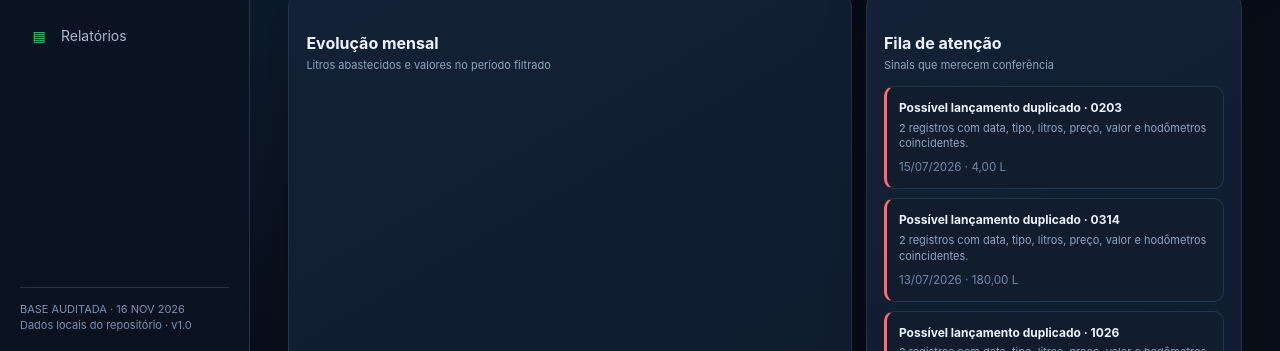
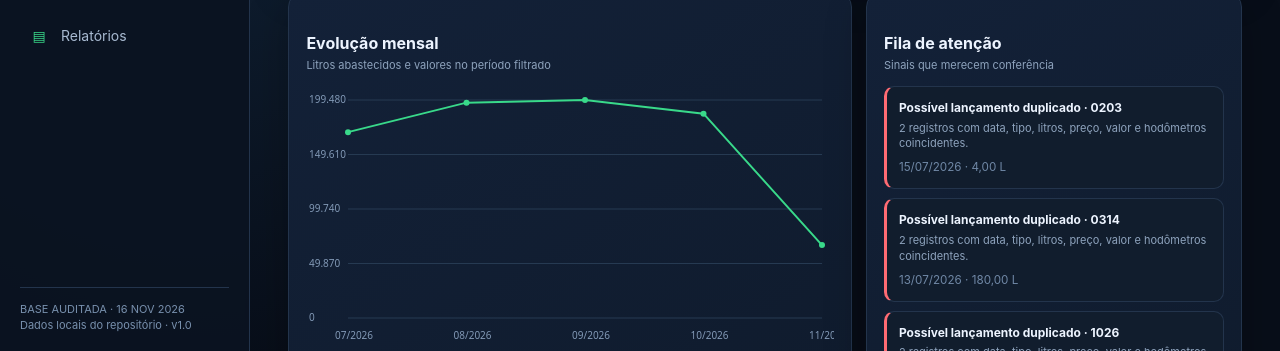
Before and after one commit to abastecimento-code/abacode, a plain HTML site: page painel-inteligencia.html in a window 1280 px wide. Shown: the part 448-799 px from the top of the page. Drawn offline with Linux system fonts and the light colour scheme.

Commit message:
Ativa graficos ao renderizar as telas de indicadores

```diff
--- a/painel-inteligencia.html
+++ b/painel-inteligencia.html
@@ -166,6 +166,8 @@ function render(){
  $('pageSub').textContent=state.selected?'Histórico, indicadores e registros rastreáveis.':titles[page][1];
  let html=state.selected?renderVehicleDetail(state.selected,ev):({overview:renderOverview,vehicles:renderVehicles,transactions:renderTransactions,consumption:renderConsumption,investigation:renderInvestigation,flow:renderFlow,reports:renderReports}[page])(ev);
  $('content').innerHTML=html;
+ if(!state.selected&&page==='overview'){const m=monthly(ev).slice(-6);chartLine('monthChart',[{labels:m.map(x=>x.label),values:m.map(x=>x.liters),color:'#39d98a'}]);}
+ if(!state.selected&&page==='consumption'){const m=monthly(ev).slice(-8);bars('consChart',m.map(x=>({label:x.label,value:x.liters,display:number(x.liters,0)+' L'})));}
  document.querySelectorAll('[data-vehicle]').forEach(el=>el.addEventListener('click',()=>{state.selected=el.dataset.vehicle;render();}));
  const back=$('backVehicles');if(back)back.onclick=()=>{state.selected=null;state.page='vehicles';setActive();render();};
 }
```
